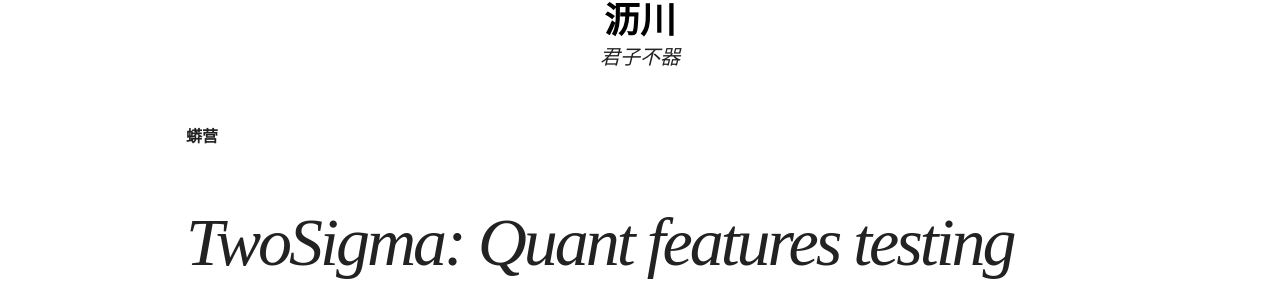
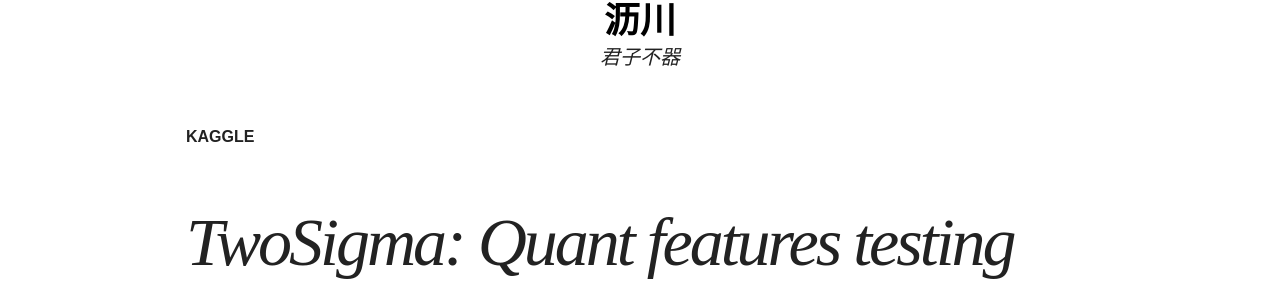
Before and after one commit to Hugo1030/Hugo1030.github.io, a Jekyll site: the page built from _posts/tech/2019-01-05-quant-features.md, in a window 1280 px wide and 900 px high. Shown: the part 326-626 px from the top of the window. Built offline with Jekyll 4.4.1, drawn with Linux system fonts in a browser that asks for light colours; nearby versions of some CDN libraries.

Commit message:
update the tag

```diff
--- a/_posts/tech/2019-01-05-quant-features.md
+++ b/_posts/tech/2019-01-05-quant-features.md
@@ -1,9 +1,9 @@
 ---
 layout: post
 title: " TwoSigma: Quant features testing "
-excerpt: " kaggle "
+excerpt: " kaggle competitions - two sigma "
 categories: tech
-tags: [蟒营]
+tags: [kaggle]
 author: 沥川
 modified:
 ---
```
